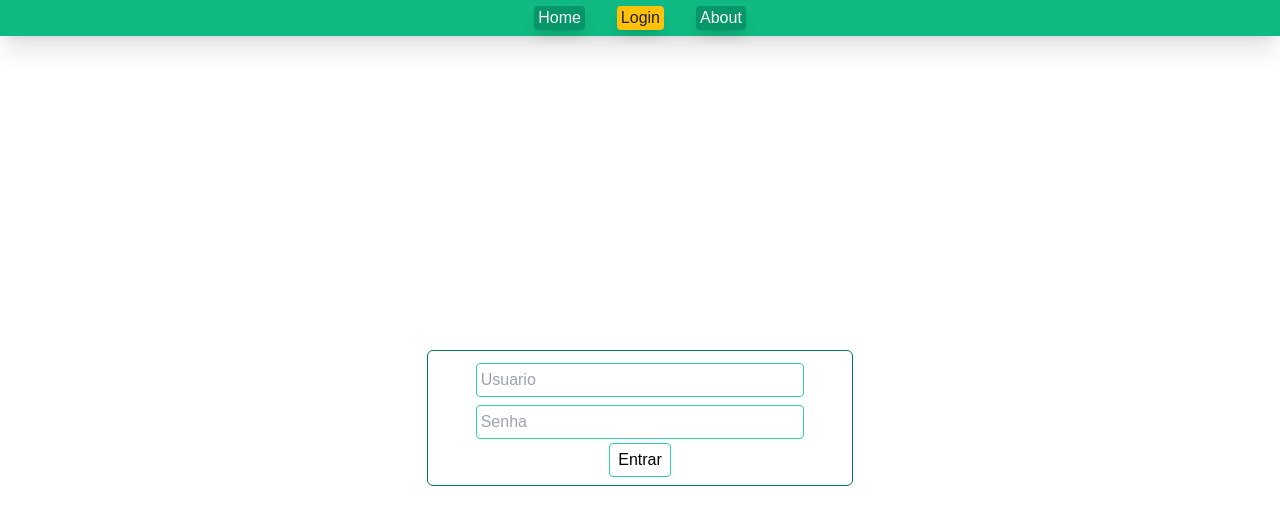
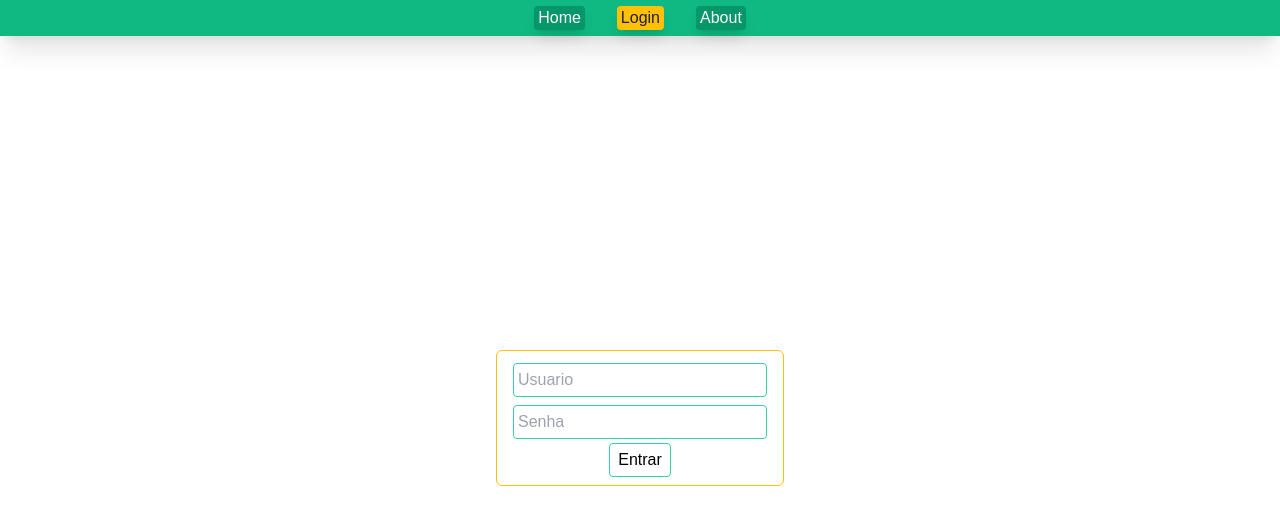
Before and after one commit to PH-Vieira/treme_terra, a Vue app in the folder app/: page /login in a window 1280 px wide. Shown: the top 524 px of the page. Built offline with nearby package versions, Linux system fonts and the light colour scheme; what vue3-smooth-scroll would draw is missing.

Commit message:
updated git ignored

```diff
--- a/app/src/views/main_views/LoginView.vue
+++ b/app/src/views/main_views/LoginView.vue
@@ -1,9 +1,55 @@
 <template>
     <div class="flex justify-center items-center">
-        <form @submit.prevent="submit" class="flex flex-col border border-emerald-700 rounded-md w-2/6 h-2/3 p-2">
-            <input v-model="user_info.user" placeholder="Usuario"ype="text" class="border border-emerald-400 focus:outline-mustard-yellow-500 rounded p-1 mx-10 my-1">
-            <input v-model="user_info.pass" placeholder="Senha" type="password" class="border border-emerald-400 focus:outline-mustard-yellow-500 rounded p-1 mx-10 my-1">
-            <button type="submit" class="border border-emerald-400 m-auto px-2 py-1 rounded active:bg-emerald-500 transition-colors">Entrar</button>
+        <form @submit.prevent="submit" class="
+            2xl:border-red-500
+            2xl:max-w-80
+            xl:border-mustard-yellow-500
+            xl:max-w-72
+            lg:border-green-500
+            lg:max-w-64
+            md:border-sky-500
+            md:max-w-56
+            sm:border-purple-500
+            sm:max-w-48
+
+            transition-all
+            max-w-44
+            min-w-40
+            flex
+            flex-col
+            border
+            border-emerald-700
+            rounded-md
+            w-2/6
+            h-2/3
+            p-2">
+            <input v-model="user_info.user" placeholder="Usuario" ype="text" class="
+                border
+                border-emerald-400
+                focus:outline-mustard-yellow-500
+                rounded
+                p-1
+                mx-2
+                my-1">
+            <input v-model="user_info.pass" placeholder="Senha" type="password" class="
+                border
+                border-emerald-400
+                focus:outline-mustard-yellow-500
+                rounded
+                p-1
+                mx-2
+                my-1">
+            <button type="submit" class="
+                border
+                border-emerald-400
+                m-auto
+                px-2
+                py-1
+                rounded
+                active:bg-emerald-500
+                transition-colors">
+                Entrar
+            </button>
         </form>
     </div>
 </template>
```
Also changed, not shown: 1 other file (tests, documents, lock files or other folders).
